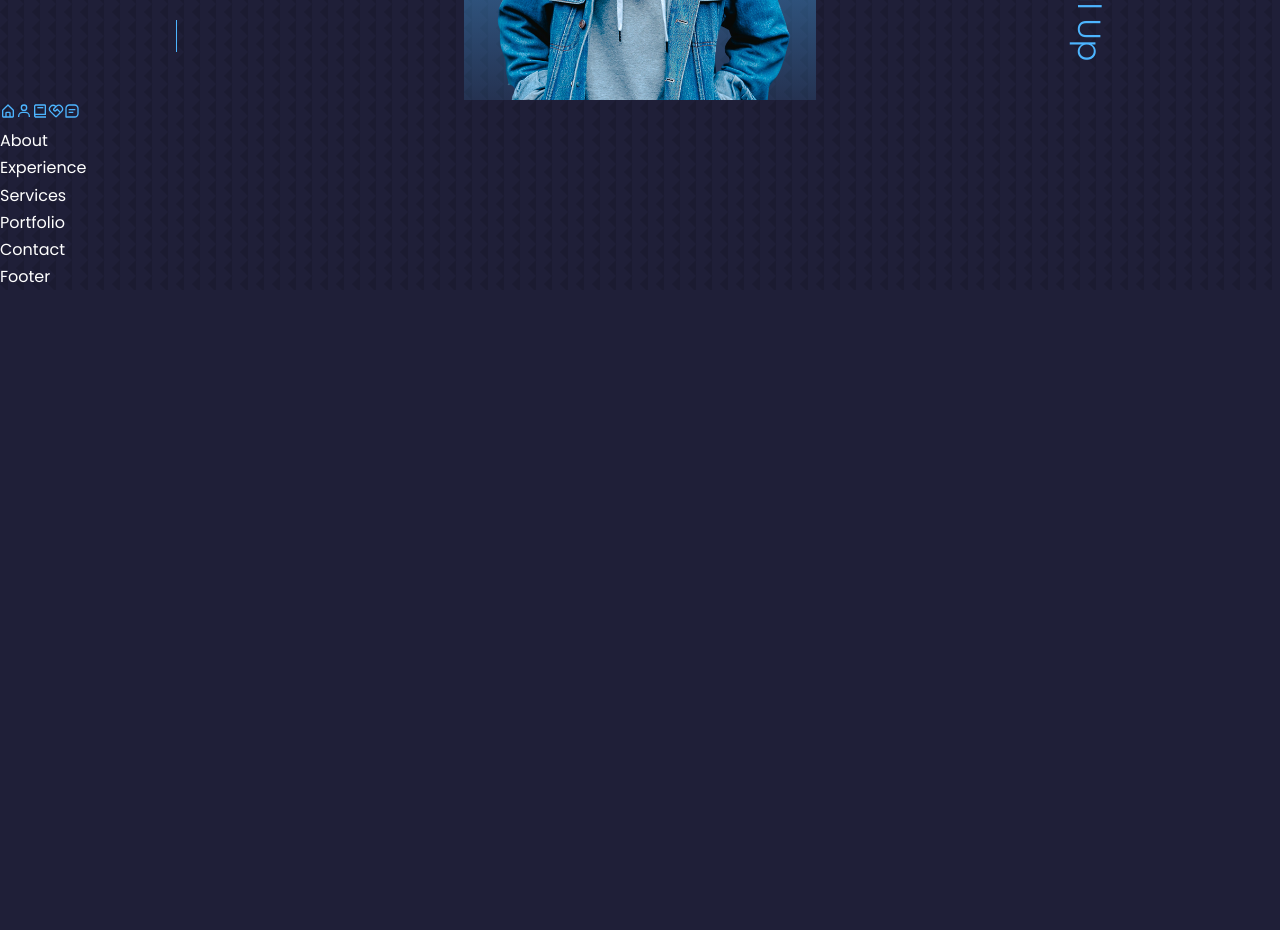
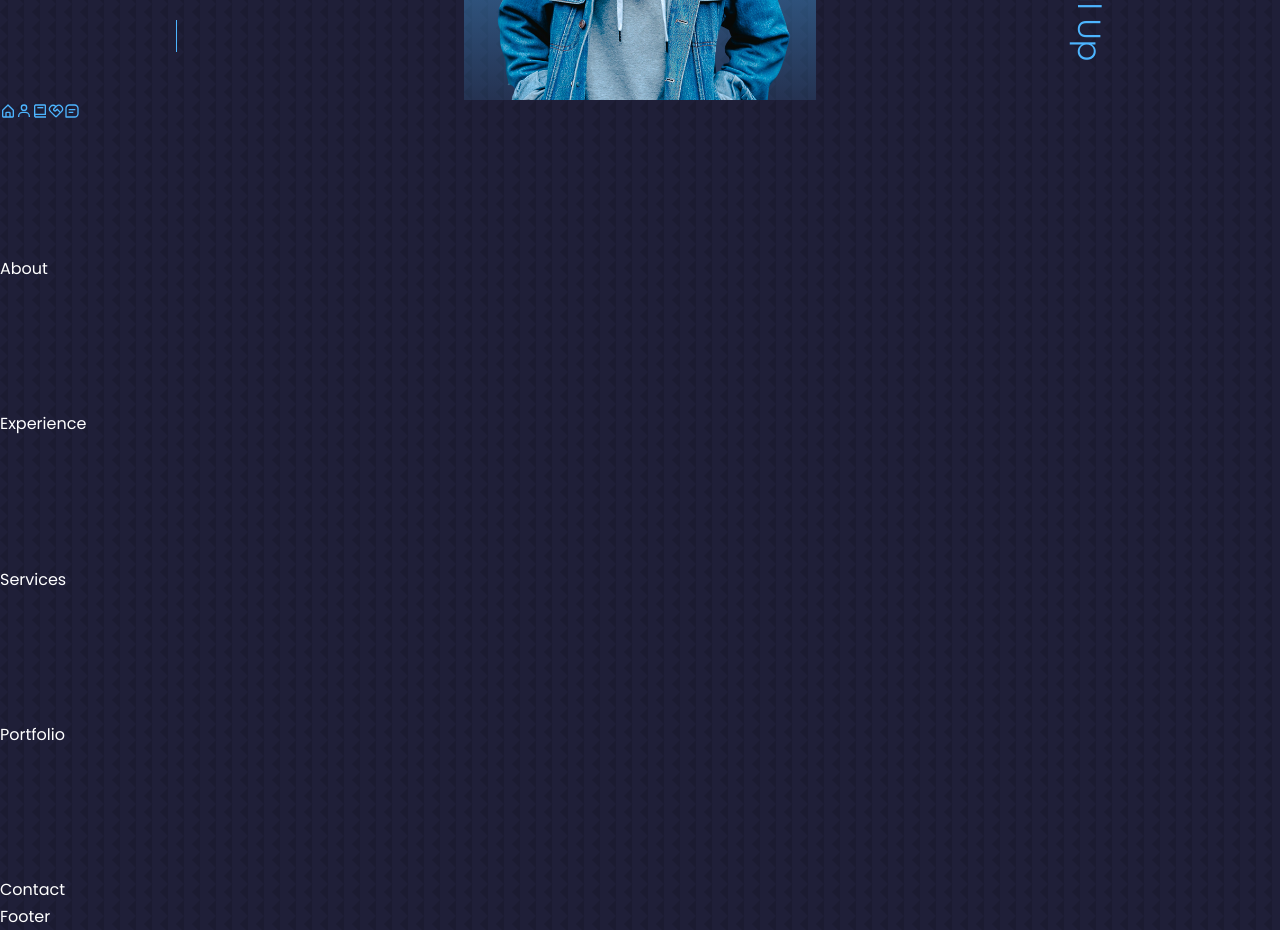
Before and after one commit to isayani/isayani-react-portfolio, a React (Create React App) app: page / in a window 1280 px wide. Shown: the part 700-1630 px from the top of the page. Before the commit the page ends 990 px from the top, so only its background shows below. Built offline with nearby package versions, Linux system fonts and the light colour scheme.

Commit message:
made divs semantic

```diff
--- a/src/components/about/About.jsx
+++ b/src/components/about/About.jsx
@@ -3,7 +3,7 @@
 
 function About() {
   return (
-    <div>About</div>
+    <section id='about'>About</section>
   )
 }
 
--- a/src/components/contact/Contact.jsx
+++ b/src/components/contact/Contact.jsx
@@ -3,7 +3,7 @@
 
 function Contact() {
   return (
-    <div>Contact</div>
+    <section id='contact'>Contact</section>
   )
 }
 
--- a/src/components/experience/Experience.jsx
+++ b/src/components/experience/Experience.jsx
@@ -3,7 +3,7 @@
 
 function Experience() {
   return (
-    <div>Experience</div>
+    <section id='experience'>Experience</section>
   )
 }
 
--- a/src/components/footer/Footer.jsx
+++ b/src/components/footer/Footer.jsx
@@ -3,7 +3,7 @@
 
 function Footer() {
   return (
-    <div>Footer</div>
+    <footer>Footer</footer>
   )
 }
 
--- a/src/components/portfolio/Portfolio.jsx
+++ b/src/components/portfolio/Portfolio.jsx
@@ -3,7 +3,7 @@
 
 function Portfolio() {
   return (
-    <div>Portfolio</div>
+    <section id='portfolio'>Portfolio</section>
   )
 }
 
--- a/src/components/services/Services.jsx
+++ b/src/components/services/Services.jsx
@@ -3,7 +3,7 @@
 
 function Services() {
   return (
-    <div>Services</div>
+    <section id='services'>Services</section>
   )
 }
 
```
